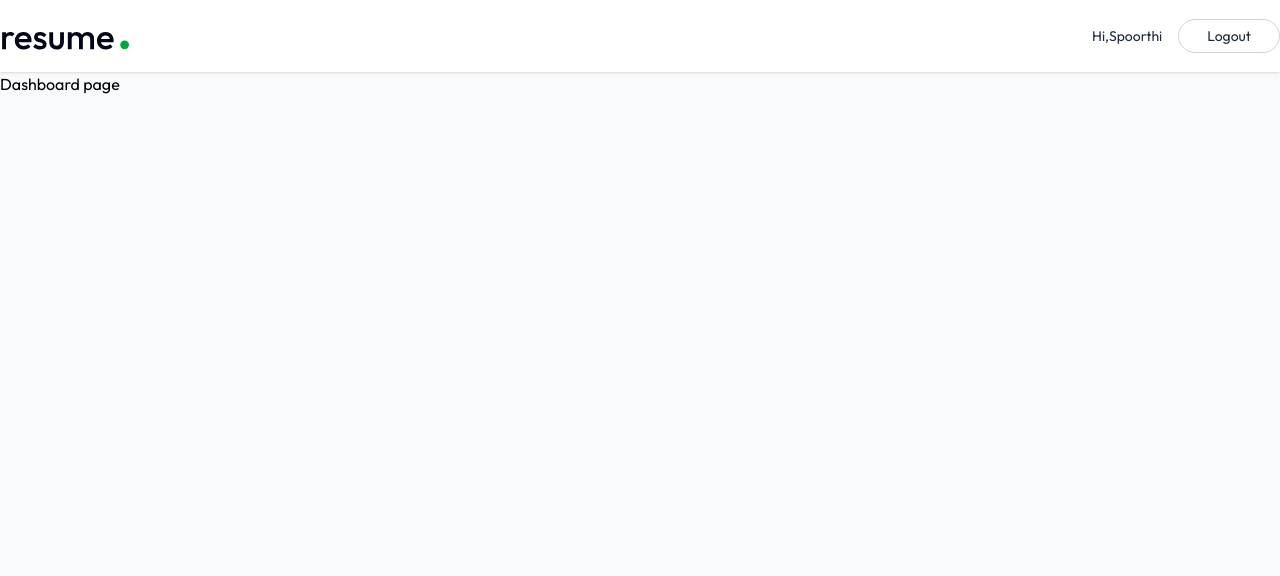
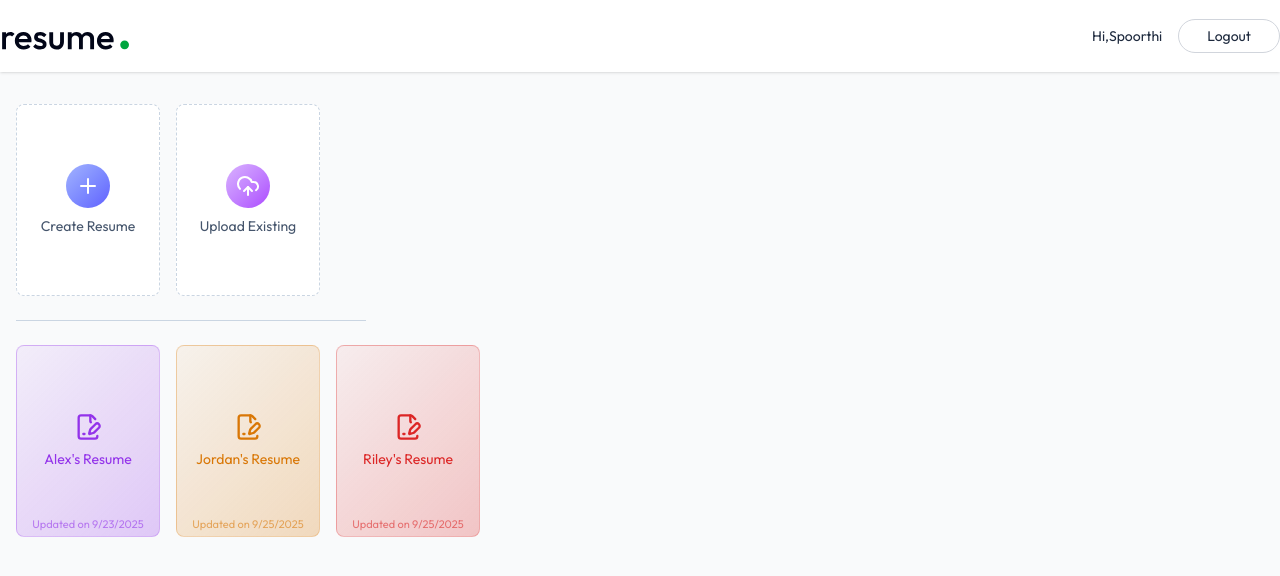
Before and after one commit to spoorthiggowda917-cpu/Mern-stack-resumee, a React (Vite) app: page /app in a window 1280 px wide. Shown: the top 576 px of the page. Built offline with nearby package versions, Linux system fonts and the light colour scheme; the HTML template or start-up script is replaced by a standard one.

Commit message:
added Dashboard

```diff
--- a/src/pages/Dashboard.jsx
+++ b/src/pages/Dashboard.jsx
@@ -1,11 +1,100 @@
-import React from 'react'
+import React, { useEffect, useState } from "react";
+import {
+  FilePenLineIcon,
+  PlusIcon,
+  UploadCloudIcon,
+  TrashIcon,
+  PencilIcon,
+} from "lucide-react";
+import { dummyResumeData } from "../assets/assets";
 
 function Dashboard() {
+  const colors = ["#9333ea", "#d97706", "#dc2626", "#16a34a"];
+  const [allResumes, setAllResumes] = useState([]);
+
+  // Load dummy resume data
+  const loadAllResumes = async () => {
+    setAllResumes(dummyResumeData);
+  };
+
+  useEffect(() => {
+    loadAllResumes();
+  }, []);
+
   return (
     <div>
-      <h1>Dashboard page</h1>
+      <div className="max-w-7xl mx-auto px-4 py-8">
+        <p className="text-2xl font-medium mb-6 bg-gradient-to-br from-slate-600 to-slate-700 bg-clip-text text-transparent sm:hidden">
+          Welcome, Spoorthi
+        </p>
+
+        {/* Create & Upload Buttons */}
+        <div className="flex gap-4">
+          <button className="w-full bg-white sm:max-w-36 h-48 flex flex-col items-center justify-center rounded-lg gap-2 text-slate-600 border border-dashed border-slate-300 group hover:border-indigo-500 hover:shadow-lg transition-all duration-300 cursor-pointer">
+            <PlusIcon className="size-11 transition-all duration-300 p-2.5 bg-gradient-to-br from-indigo-300 to-indigo-500 text-white rounded-full" />
+            <p className="text-sm group-hover:text-indigo-600 transition-all duration-300">
+              Create Resume
+            </p>
+          </button>
+
+          <button className="w-full bg-white sm:max-w-36 h-48 flex flex-col items-center justify-center rounded-lg gap-2 text-slate-600 border border-dashed border-slate-300 group hover:border-purple-500 hover:shadow-lg transition-all duration-300 cursor-pointer">
+            <UploadCloudIcon className="size-11 transition-all duration-300 p-2.5 bg-gradient-to-br from-purple-300 to-purple-500 text-white rounded-full" />
+            <p className="text-sm group-hover:text-purple-600 transition-all duration-300">
+              Upload Existing
+            </p>
+          </button>
+        </div>
+
+        <hr className="border-slate-300 my-6 sm:w-[350px]" />
+
+        {/* Resume Cards */}
+        <div className="grid grid-cols-2 sm:flex flex-wrap gap-4">
+          {allResumes.map((resume, index) => {
+            const baseColor = colors[index % colors.length];
+
+            return (
+              <button
+                key={index}
+                className="relative w-full sm:max-w-36 h-48 flex flex-col items-center justify-center rounded-lg gap-2 border group hover:shadow-lg transition-all duration-300 cursor-pointer"
+                style={{
+                  background: `linear-gradient(135deg, ${baseColor}10, ${baseColor}40)`,
+                  borderColor: baseColor + "40",
+                }}
+              >
+                {/* Icon */}
+                <FilePenLineIcon
+                  className="size-7 group-hover:scale-105 transition-all"
+                  style={{ color: baseColor }}
+                />
+
+                {/* Resume Title */}
+                <p
+                  className="text-sm group-hover:scale-105 transition-all px-2 text-center"
+                  style={{ color: baseColor }}
+                >
+                  {resume.title}
+                </p>
+
+                {/* Updated Date */}
+                <p
+                  className="absolute bottom-1 text-[11px] text-slate-400 group-hover:text-slate-500 transition-all duration-300 px-2 text-center"
+                  style={{ color: baseColor + "90" }}
+                >
+                  Updated on {new Date(resume.updatedAt).toLocaleDateString()}
+                </p>
+
+                {/* Edit & Delete Icons */}
+                <div className="absolute top-1 right-1 hidden group-hover:flex items-center gap-1">
+                  <TrashIcon className="size-7 p-1.5 hover:bg-white/50 rounded text-slate-700 transition-colors cursor-pointer" />
+                  <PencilIcon className="size-7 p-1.5 hover:bg-white/50 rounded text-slate-700 transition-colors cursor-pointer" />
+                </div>
+              </button>
+            );
+          })}
+        </div>
+      </div>
     </div>
-  )
+  );
 }
 
-export default Dashboard
+export default Dashboard;
--- a/src/pages/Home.jsx
+++ b/src/pages/Home.jsx
@@ -4,7 +4,7 @@
 import Feature from '../Components/Home/Feature'
 import Testimonial from '../Components/Home/Testimonial'
 import CallToAction from '../Components/Home/CallToAction'
-import Footer from '../Components/Footer'
+import Footer from '../Components/Home/Footer'
 
 
 
```
Also changed, not shown: src/Components/Home/Footer.jsx (renamed from src/Components/Footer.jsx).
